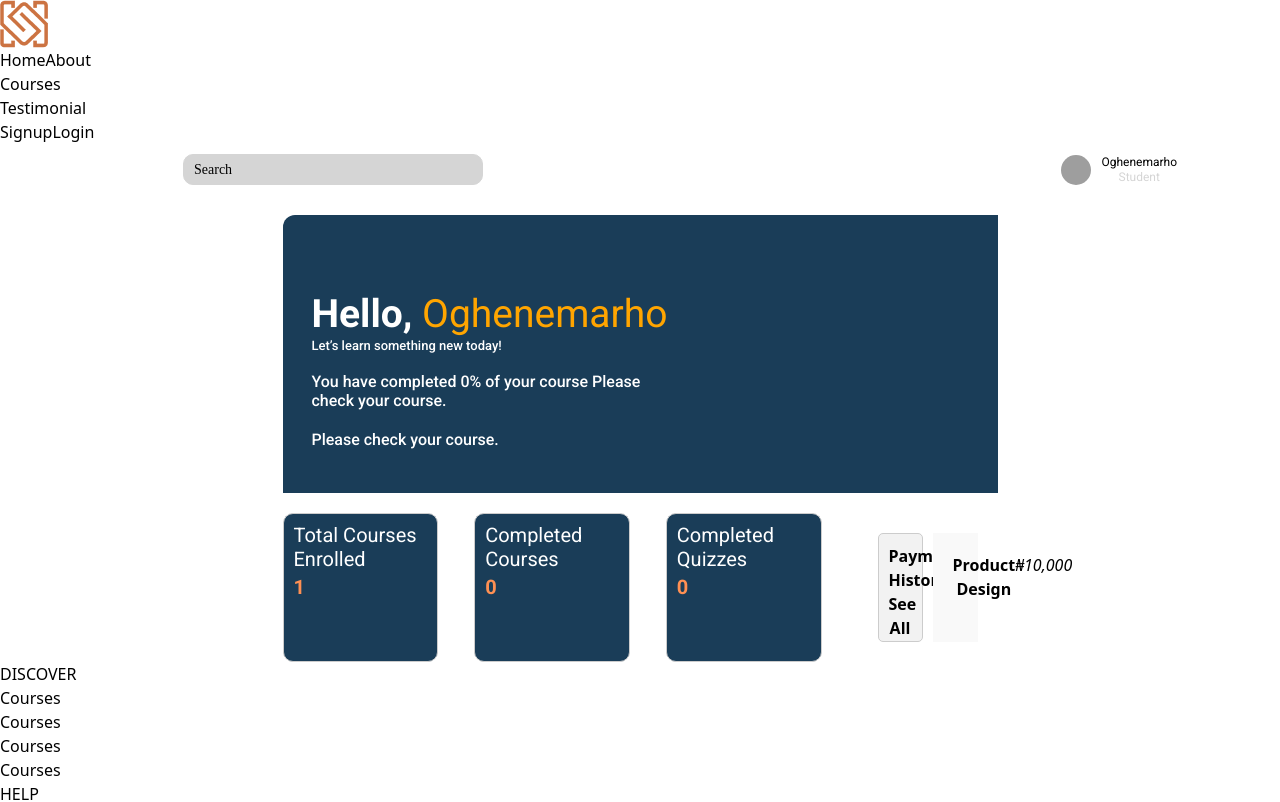
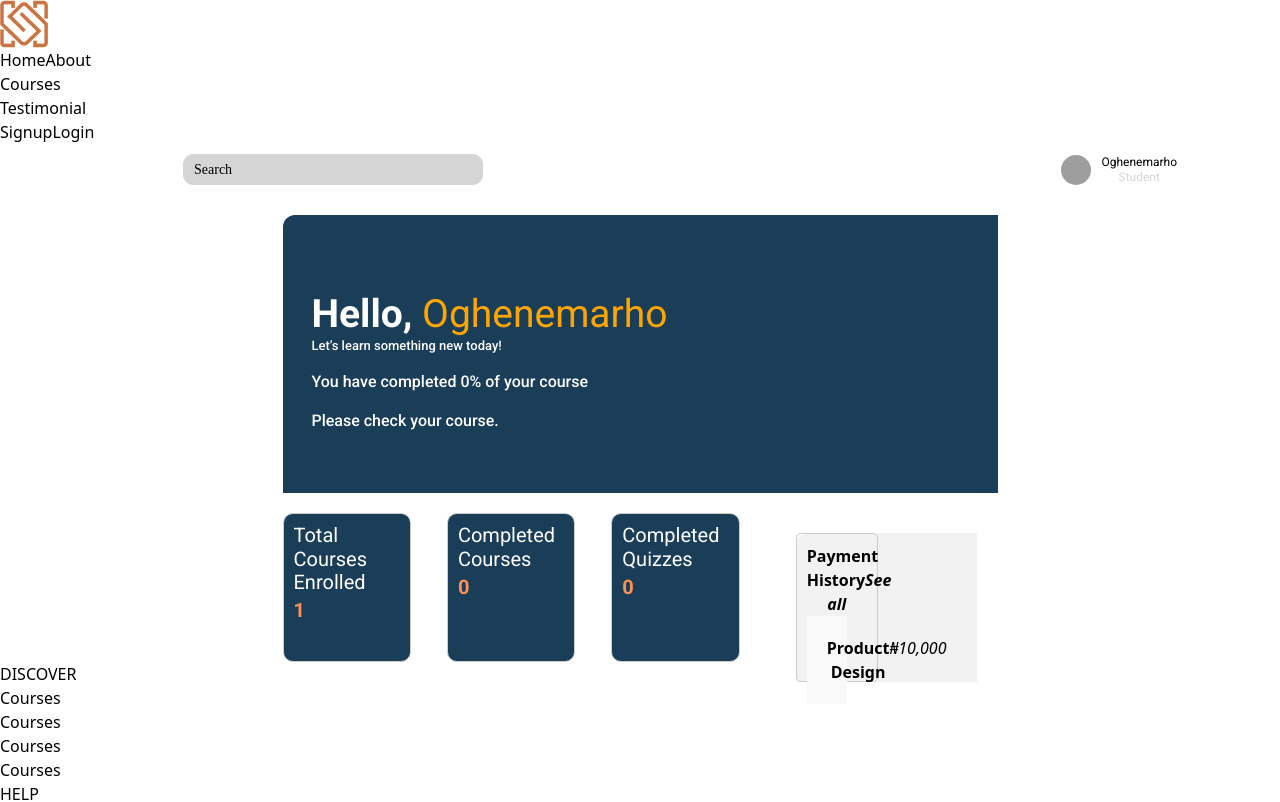
Before and after one commit to GenesysLearnable/LMS-A-FE-1, a React (Vite) app: page /Student in a window 1280 px wide. Shown: the top 802 px of the page. Built offline with nearby package versions, Linux system fonts and the light colour scheme; grey boxes are pictures that could not be loaded.

Commit message:
work on my css styling

```diff
--- a/src/Student-Dashboard/StudentDashBoard.css
+++ b/src/Student-Dashboard/StudentDashBoard.css
@@ -12,7 +12,6 @@
   padding: 10px;
   width: 80%;
   margin-left: 90px;
-
 }
 
 .searchBox {
@@ -166,10 +165,17 @@
   justify-content: space-between;
   width: 100px;
   margin: 20px;
+  width: 294px;
+  height: 149px;
+  top: 445px;
+  left: 1045px;
+  gap: 0px;
+  border-radius: 12px 0px 0px 0px;
+  opacity: 0px;
+  background-color: #f2f2f2;
 }
 
 .paymentHistory {
-  background-color: #f2f2f2;
   border: 1px solid #ccc;
   border-radius: 5px;
   padding: 10px;
@@ -180,10 +186,7 @@
 
 .paymentTitle {
   font-weight: bold;
-}
-
-.seeAll {
-  cursor: pointer;
+  justify-content: space-around;
 }
 
 .productDesign {
@@ -202,6 +205,6 @@
   font-weight: bold;
 }
 
-.productPrice {
+.product {
   font-style: italic;
 }
--- a/src/Student-Dashboard/StudentDashboard.jsx
+++ b/src/Student-Dashboard/StudentDashboard.jsx
@@ -22,6 +22,7 @@ function StudentDashboard() {
         </div>
       </div>
 
+
       <div className="bluebox">
         <div className="blueboxcontent">
           <div className="naMe">
@@ -29,7 +30,7 @@ function StudentDashboard() {
           </div>
           <div className="learn">Let’s learn something new today!</div>
           <div className="course">
-            You have completed 0% of your course Please check your course.
+            You have completed 0% of your course
           </div>
           <div className="course">Please check your course.</div>
 
@@ -56,18 +57,20 @@ function StudentDashboard() {
         <div className="side">
           <div className="paymentHistory">
             <div className="paymentTitle">
-              Payment History <span className="seeAll">See All</span>
-            </div>
-          </div>
+              Payment History
+            <span className="product">See all</span> </div>
+
           <div className="productDesign">
             <div className="productInfo">
               <div className="productName">Product Design</div>
-              <div className="productPrice">₦10,000 </div>
+              <div className="product">₦10,000 </div>
             </div>
           </div>
-        </div>
-      </div>
     </div>
+    </div>
+    </div>
+    </div>
+
   );
 }
 
```
